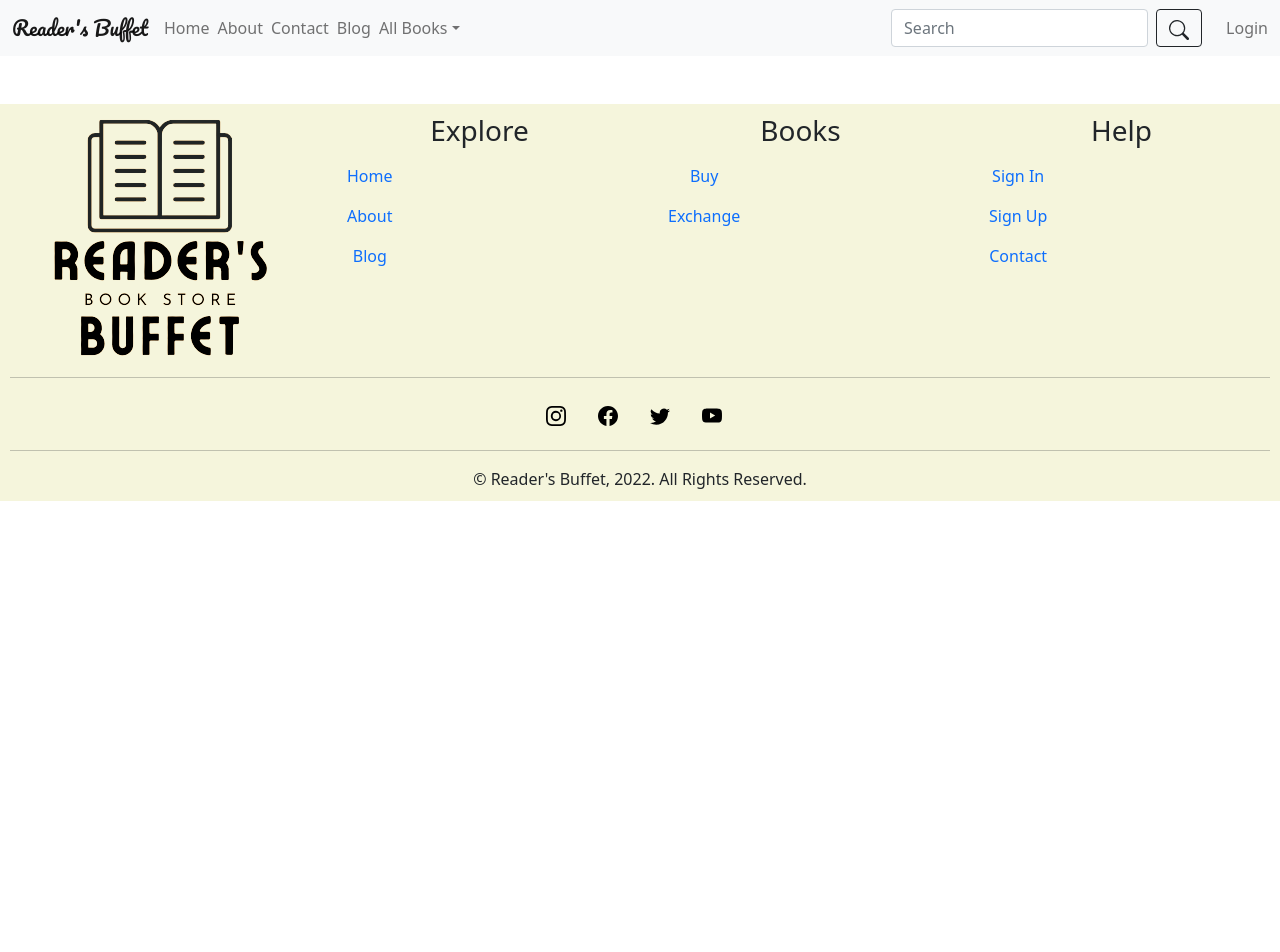
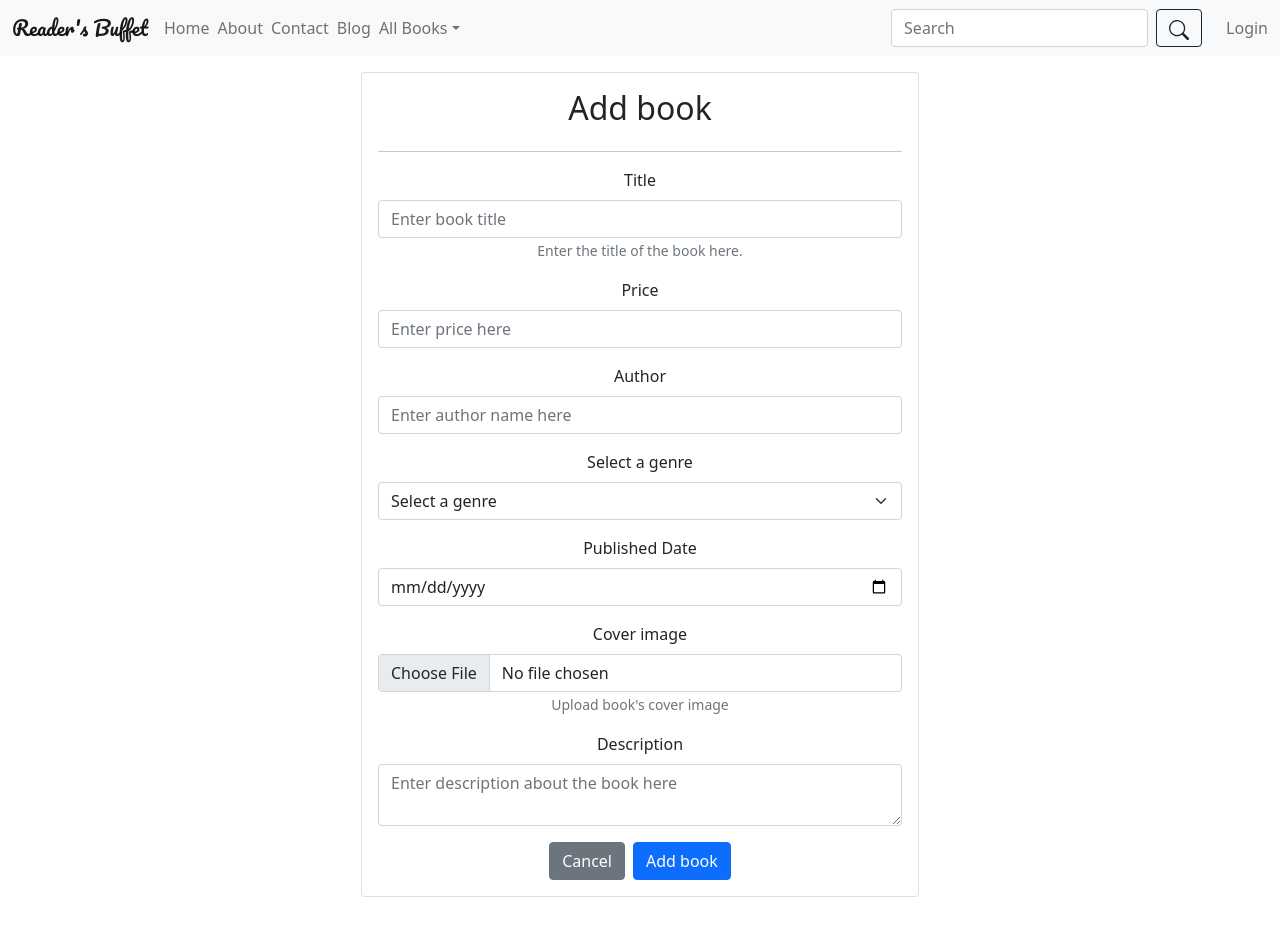
Before and after one commit to manojbastakoti/Reader-s-Buffet, a React (Create React App) app: page /add-book in a window 1280 px wide. Shown: the top 952 px of the page. Before the commit the page ends 800 px from the top, so only its background shows below. Built offline with nearby package versions, Linux system fonts and the light colour scheme.

Commit message:
Create add book page

```diff
--- a/src/App.js
+++ b/src/App.js
@@ -17,8 +17,7 @@ import Register from "./components/Register";
 import Verification from "./components/Verification";
 import PasswordReset from "./components/PasswordReset";
 import Profile from "./components/Profile";
-
-// import Example from "./components/Example";
+import AddBook from "./components/AddBook";
 
 function App() {
   return (
@@ -37,6 +36,7 @@ function App() {
           <Route path="/register" element={<Register />} />
           <Route path="/verification" element={<Verification />} />
           <Route path="/password-reset" element={<PasswordReset />} />
+          <Route path="/add-book" element={<AddBook />} />
 
           {/* <Route path="/example" element={<Example/>}/> */}
         </Routes>
--- /dev/null
+++ b/src/components/AddBook.jsx
@@ -0,0 +1,75 @@
+import React from "react";
+import { Button, Card, Container, Form } from "react-bootstrap";
+import { LinkContainer } from "react-router-bootstrap";
+
+export default function AddBook() {
+  return (
+    <Container className="py-3">
+      <Card className="w-50 p-3 mx-auto h-auto">
+        <h2 className="text-center"> Add book</h2>
+        <hr />
+        <Form className="w-100 mx-auto">
+          <Form.Group className="mb-3" controlId="title">
+            <Form.Label>Title</Form.Label>
+            <Form.Control type="text" placeholder="Enter book title" />
+            <Form.Text className="text-muted">
+              Enter the title of the book here.
+            </Form.Text>
+          </Form.Group>
+
+          <Form.Group className="mb-3" controlId="price">
+            <Form.Label>Price</Form.Label>
+            <Form.Control type="number" placeholder="Enter price here" />
+          </Form.Group>
+
+          <Form.Group className="mb-3" controlId="author">
+            <Form.Label>Author</Form.Label>
+            <Form.Control type="text" placeholder="Enter author name here" />
+          </Form.Group>
+
+          <Form.Group className="mb-3" controlId="genre">
+            <Form.Label>Select a genre</Form.Label>
+            <Form.Select aria-label="Default select example">
+              <option>Select a genre</option>
+              <option value="ACTION">Action</option>
+              <option value="DRAMA">Drama</option>
+              <option value="COMEDY">Comedy</option>
+            </Form.Select>
+          </Form.Group>
+
+          <Form.Group className="mb-3" controlId="pubDate">
+            <Form.Label>Published Date</Form.Label>
+            <Form.Control
+              type="date"
+              placeholder="Enter book's published date"
+            />
+          </Form.Group>
+          <Form.Group className="mb-3" controlId="cover">
+            <Form.Label>Cover image</Form.Label>
+            <Form.Control
+              type="file"
+              accept="image/jpg, image/jpeg, image/png"
+            />
+            <Form.Text className="text-muted">
+              Upload book's cover image
+            </Form.Text>
+          </Form.Group>
+          <Form.Group className="mb-3" controlId="description">
+            <Form.Label>Description</Form.Label>
+            <Form.Control
+              type="text"
+              as="textarea"
+              placeholder="Enter description about the book here"
+            />
+          </Form.Group>
+          <LinkContainer to="/">
+            <Button variant="secondary">Cancel</Button>
+          </LinkContainer>
+          <Button variant="primary" type="submit" className="ms-2">
+            Add book
+          </Button>
+        </Form>
+      </Card>
+    </Container>
+  );
+}
--- a/src/components/Profile.jsx
+++ b/src/components/Profile.jsx
@@ -3,6 +3,7 @@ import axios from "axios";
 import React from "react";
 import { Button, Card, Col, Container, Image, Row } from "react-bootstrap";
 import { useDispatch } from "react-redux";
+import { LinkContainer } from "react-router-bootstrap";
 import { setUser } from "../redux/slices/authSlice";
 import ProductCard from "./Card";
 
@@ -45,7 +46,9 @@ export default function Profile() {
           <Card className="shadow-sm p-3 w-100 h-auto">
             <div className="d-flex justify-content-between  align-items-center mb-3">
               <h4>My Books</h4>
-              <Button variant="primary">Add Book</Button>
+              <LinkContainer to="/add-book">
+                <Button variant="primary">Add Book</Button>
+              </LinkContainer>
             </div>
             <h6>
               Books listed here are visible and available to anyone for
```
